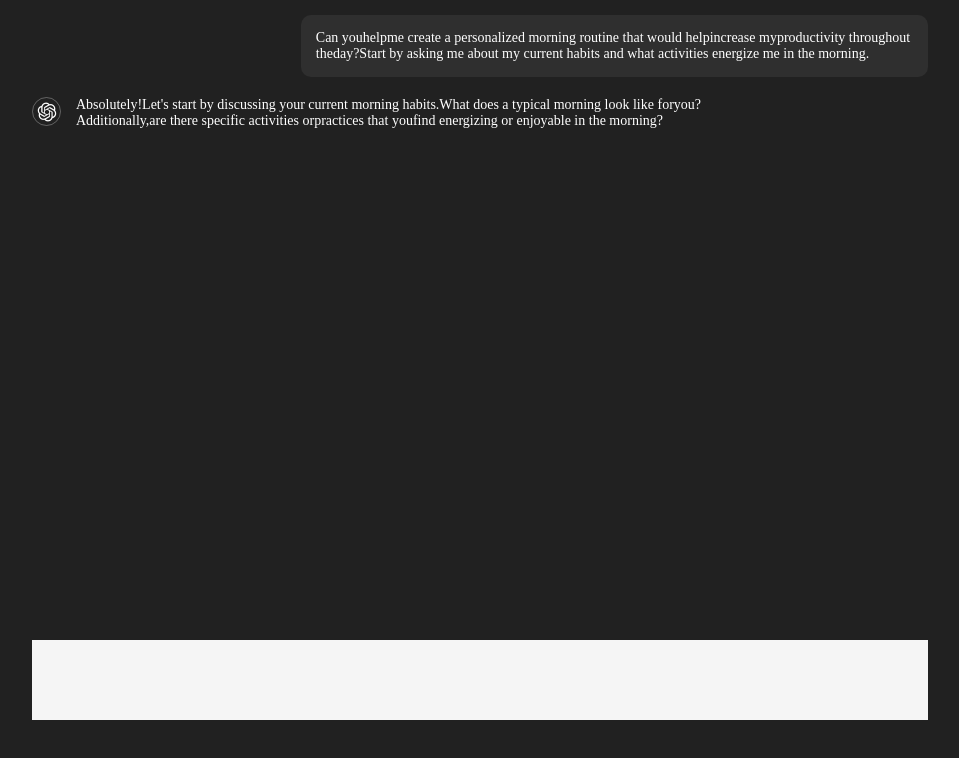
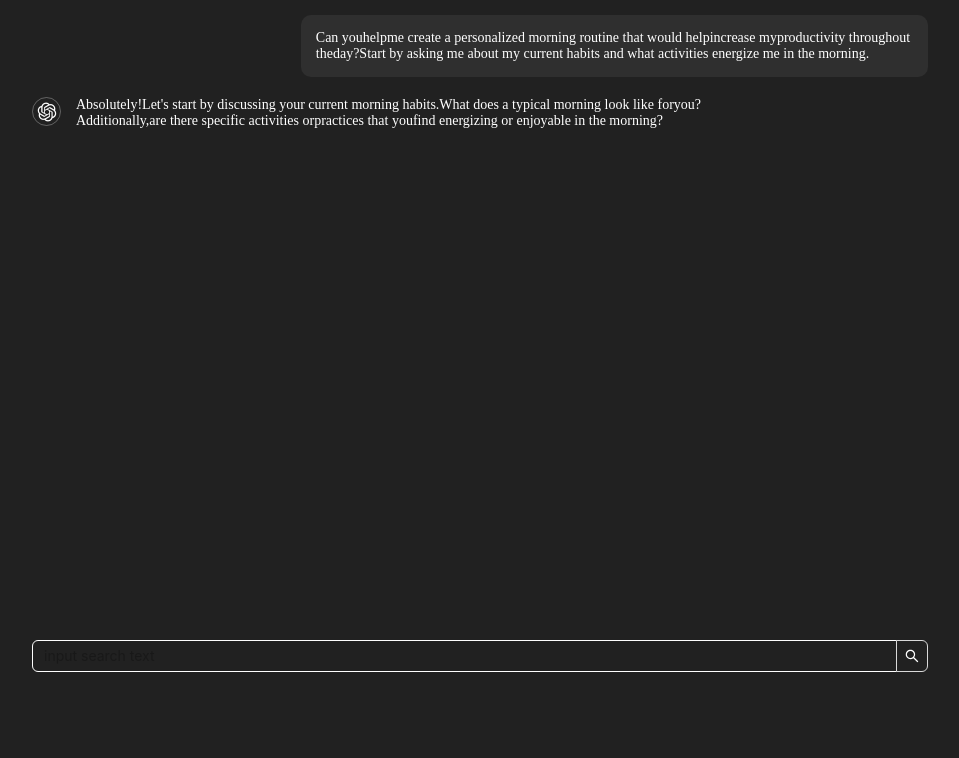
Before and after one commit to Charlotte21110/byteDanceLLM, a React (Vite) app: page / in a window 1280 px wide. Shown: the top 758 px of the page, without its empty margins (160-1119 px from the left). Built offline with nearby package versions, Linux system fonts and the light colour scheme.

Commit message:
feat: 输入框样式

```diff
--- a/src/components/ChatLLM/index.css
+++ b/src/components/ChatLLM/index.css
@@ -5,24 +5,31 @@
 }
 
 ::-webkit-scrollbar {
-  width: 8px; /* 滚动条的宽度 */
+  width: 8px;
+  /* 滚动条的宽度 */
 }
 
 ::-webkit-scrollbar-track {
-  background: #212121; /* 滚动条轨道的背景色 */
+  background: #212121;
+  /* 滚动条轨道的背景色 */
 }
 
 ::-webkit-scrollbar-thumb {
-  background: #888; /* 滚动条的颜色 */
-  border-radius: 10px; /* 滚动条的圆角 */
+  background: #888;
+  /* 滚动条的颜色 */
+  border-radius: 10px;
+  /* 滚动条的圆角 */
 }
 
 ::-webkit-scrollbar-thumb:hover {
-  background: #555; /* 当鼠标悬停在滚动条上时的颜色 */
+  background: #555;
+  /* 当鼠标悬停在滚动条上时的颜色 */
 }
+
 .chat-body {
   background-color: #212121;
 }
+
 .chat-main {
   display: flex;
   flex-direction: column;
@@ -37,10 +44,12 @@
   overflow-y: auto;
   padding: 10px 0;
 }
+
 .chat-guest {
   padding: 5px 0;
   overflow: hidden;
 }
+
 .chat-guest-text {
   max-width: 70%;
   padding: 15px;
@@ -51,9 +60,10 @@
   color: #fff;
   font-size: 14px;
 }
+
 .chat-input {
   height: 10vh;
-  background-color: #f5f5f5;
+  /* background-color: #f5f5f5; */
 }
 
 .chat-ai {
@@ -77,3 +87,32 @@
   color: #fff;
   font-size: 14px;
 }
+
+.chat-input-search {
+  width: 100%;
+  background-color: #212121;
+
+  .ant-input {
+    background-color: #212121;
+    color: white;
+  }
+
+  .chat-input-search .ant-input:focus,
+  .chat-input-search .ant-input-focused {
+    border-color: white !important;
+    /* 去掉边框颜色 */
+    box-shadow: none !important;
+    /* 去掉阴影 */
+    outline: 0 !important;
+    /* 去掉轮廓 */
+  }
+  .ant-input-outlined {
+    border-color: white;
+  }
+  .ant-btn {
+    background-color: #212121;
+    .ant-btn-icon {
+      color: white;
+    }
+  }
+}
--- a/src/components/ChatLLM/index.tsx
+++ b/src/components/ChatLLM/index.tsx
@@ -1,7 +1,12 @@
 import "./index.css";
 import "../../icon/font/iconfont.css";
+import { Input } from 'antd';
 
 const ChatLLM = () => {
+  const { Search } = Input;
+
+  const onSearch = (value: string) => console.log(value);
+
   return (
     <div className="chat-body">
       <div className="chat-main">
@@ -29,7 +34,15 @@ const ChatLLM = () => {
             </div>
           </div>
         </div>
-        <div className="chat-input"></div>
+        <div className="chat-input">
+          {/* <div className="chat-input-tips"></div> */}
+          <Search
+            placeholder="input search text"
+            onSearch={onSearch}
+            className="chat-input-search"
+            // style={{ width: '100%' }}
+          />
+        </div>
       </div>
     </div>
   );
```
